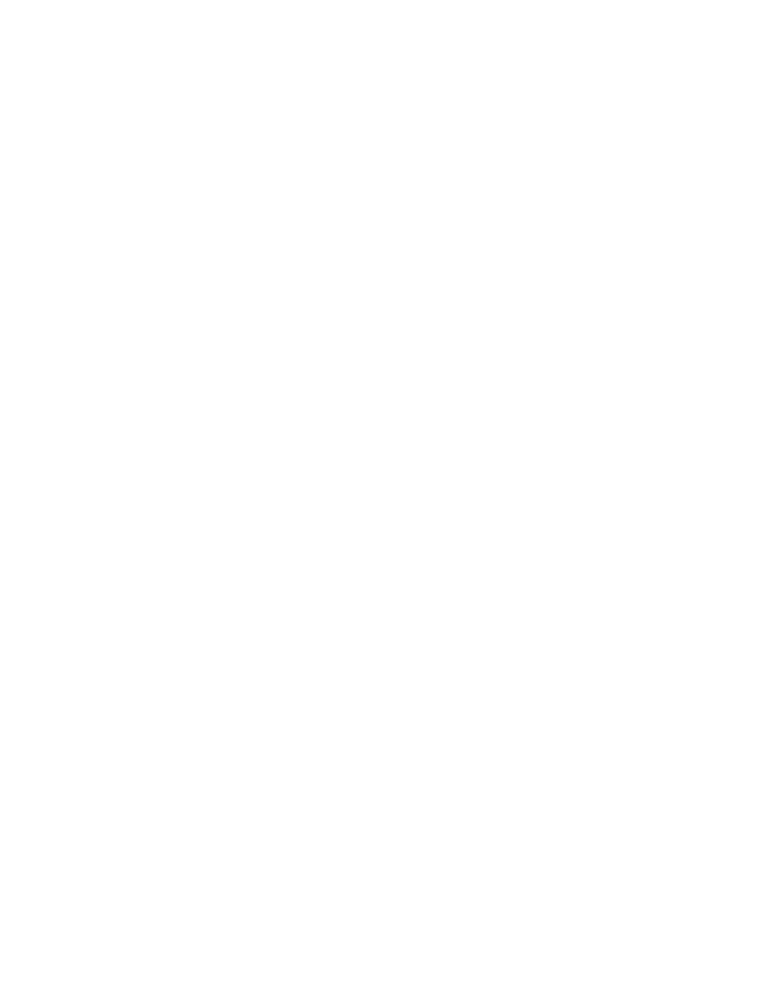
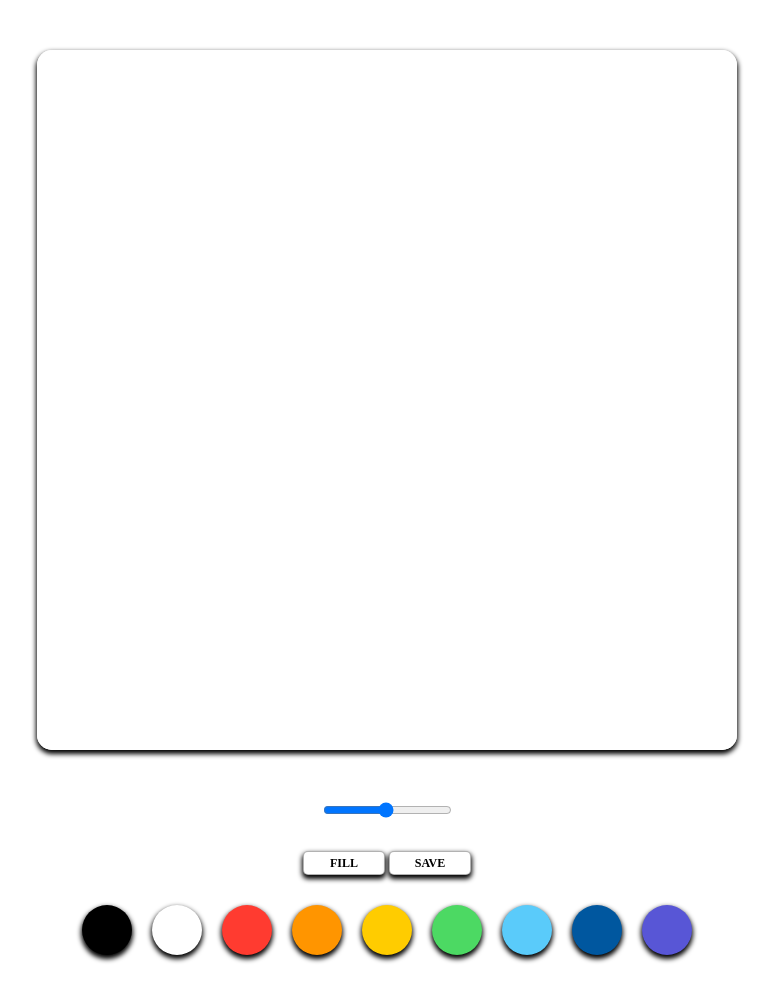
Before and after one commit to duddnrthd/paint, a plain HTML site: page index.html in a window 1280 px wide. Shown: the whole page, without its empty margins (253-1026 px from the left). Before the commit the page ends 800 px from the top, so only its background shows below. Drawn offline with Linux system fonts and the light colour scheme.

Commit message:
paint done

```diff
--- a/app.js
+++ b/app.js
@@ -0,0 +1,121 @@
+const canvas = document.getElementById("jsCanvas");
+const ctx = canvas.getContext("2d");
+const colors = document.getElementsByClassName("jsColors");
+const range = document.getElementById("jsRange");
+const mode = document.getElementById("jsMode");
+const saveBtn = document.getElementById("jsSave")
+
+const INITIAL_COLOR = "black";
+
+const CANVAS_WIDTH = 700;
+const CANVAS_HEIGHT = 700;
+
+ctx.fillStyle = "white";
+ctx.fillRect(0,0,CANVAS_WIDTH,CANVAS_HEIGHT);
+ctx.strokeStyle = INITIAL_COLOR;
+ctx.fillStyle = INITIAL_COLOR;
+
+ctx.lineWidth = 2.5;
+
+let painting = false;
+let filling = false;
+
+function startPainting(){
+    painting = true;
+}
+
+function onMousemove(event){
+    const x = event.offsetX;
+    const y = event.offsetY;
+    if(!painting){
+        ctx.beginPath();
+        ctx.moveTo(x,y);
+    } else{
+        ctx.lineTo(x, y);
+        ctx.stroke();
+    }
+}
+
+function stopPainting(){
+    painting = false;
+}
+
+function onMousedown(event){
+    startPainting();
+}
+
+function onMouseup(event){
+    stopPainting();
+}
+
+function onMouseleave(event){
+    stopPainting();
+}
+
+function handleCanvasClick(){
+    if(filling){
+    ctx.fillRect(0,0,CANVAS_WIDTH,CANVAS_HEIGHT);
+}
+}
+function handleRightClick(event){
+    event.preventDefault();
+}
+
+if(canvas){
+    canvas.addEventListener("mousemove", onMousemove);
+    canvas.addEventListener("mousedown", onMousedown);
+    canvas.addEventListener("mouseup", onMouseup);
+    canvas.addEventListener("mouseleave", onMouseleave);
+    canvas.addEventListener("click", handleCanvasClick);
+    canvas.addEventListener("contextmenu", handleRightClick)
+}
+
+
+function changeColor(event){
+    const color = event.target.style.backgroundColor;
+    ctx.strokeStyle = color;
+    ctx.fillStyle = color;
+}
+
+function handRangeChange(event){
+    const size = event.target.value;
+     ctx.lineWidth = size;
+
+
+}
+
+function handleSaveClick(){
+    const image = canvas.toDataURL("image/jpeg");
+    const link = document.createElement("a");
+    link.href = image;
+    link.download = "paintJS";
+    link.click();
+}
+
+
+function handleModeClick(){
+    if(filling === true){
+        filling = false;
+        mode.innerText = "Fill";
+    }
+    else{
+        filling = true;
+        mode.innerText = "Paint";
+
+    }
+}
+
+
+Array.from(colors).forEach(color => color.addEventListener("click", changeColor));
+
+if(range){
+    range.addEventListener("input", handRangeChange);
+}
+
+if(mode){
+    mode.addEventListener("click", handleModeClick);
+}
+
+if(saveBtn){
+    saveBtn.addEventListener("click", handleSaveClick);
+}
--- a/index.html
+++ b/index.html
@@ -3,9 +3,31 @@
 <head>
     <meta charset="UTF-8">
     <meta name="viewport" content="width=device-width, initial-scale=1.0">
-    <title>Document</title>
+    <link rel="stylesheet" href="style.css">
+    <title>paintjs</title>
 </head>
 <body>
-
+    <canvas id = "jsCanvas" class = "canvas"></canvas>
+    <div class="controls">
+        <div class="controls__range">
+            <input type="range" id="jsRange" min="0.1" max = "5.0" value = "2.5" step = "0.1"   />
+        </div>
+        <div class="controls__btns">
+            <button id="jsMode">Fill</button>
+            <button id="jsSave">Save</button>
+        </div>
+        <div class="controls__colors" id = "jsColors">
+            <div class="controls__color jsColors" style = "background-color : black;"></div>
+            <div class="controls__color jsColors" style = "background-color : white;""></div>
+            <div class="controls__color jsColors" style = "background-color : #FF3B30"></div>
+            <div class="controls__color jsColors" style = "background-color : #FF9500"></div>
+            <div class="controls__color jsColors" style = "background-color : #FFCC00"></div>
+            <div class="controls__color jsColors" style = "background-color : #4CD963"></div>
+            <div class="controls__color jsColors" style = "background-color : #5ACBFA"></div>
+            <div class="controls__color jsColors" style = "background-color : #00579F"></div>
+            <div class="controls__color jsColors" style = "background-color : #5856D6 "></div>
+        </div>
+    </div>
+    <script src = "app.js"></script>
 </body>
 </html>
--- /dev/null
+++ b/reset.css
@@ -0,0 +1,44 @@
+
+html, body, div, span, applet, object, iframe,
+h1, h2, h3, h4, h5, h6, p, blockquote, pre,
+a, abbr, acronym, address, big, cite, code,
+del, dfn, em, img, ins, kbd, q, s, samp,
+small, strike, strong, sub, sup, tt, var,
+b, u, i, center,
+dl, dt, dd, ol, ul, li,
+fieldset, form, label, legend,
+table, caption, tbody, tfoot, thead, tr, th, td,
+article, aside, canvas, details, embed,
+figure, figcaption, footer, header, hgroup,
+menu, nav, output, ruby, section, summary,
+time, mark, audio, video {
+	margin: 0;
+	padding: 0;
+	border: 0;
+	font-size: 100%;
+	font: inherit;
+	vertical-align: baseline;
+}
+/* HTML5 display-role reset for older browsers */
+article, aside, details, figcaption, figure,
+footer, header, hgroup, menu, nav, section {
+	display: block;
+}
+body {
+	line-height: 1;
+}
+ol, ul {
+	list-style: none;
+}
+blockquote, q {
+	quotes: none;
+}
+blockquote:before, blockquote:after,
+q:before, q:after {
+	content: '';
+	content: none;
+}
+table {
+	border-collapse: collapse;
+	border-spacing: 0;
+}
--- a/style.css
+++ b/style.css
@@ -0,0 +1,65 @@
+@import "reset.css";
+
+body{
+    background-color : whitesmoke
+    font-family: -apple-system, BlinkMacSystemFont, 'Segoe UI', Roboto, Oxygen, Ubuntu, Cantarell, 'Open Sans', 'Helvetica Neue', sans-serif;
+    display: flex;
+    flex-direction: column;
+    align-items: center;
+    padding: 50px 0px;
+}
+
+.canvas {
+    width : 700px;
+    height : 700px;
+    background-color: white;
+    border-radius: 15px;
+    box-shadow: 0px 3px 5px 1px #000000;
+}
+
+.controls__colors .controls__color {
+    width : 50px;
+    height : 50px;
+    box-shadow: 0px 3px 5px 1px #000000;
+    border-radius: 50%;
+    cursor: pointer;
+    margin : 0 10px;
+
+}
+
+.controls__colors{
+    display: flex;
+}
+
+.controls{
+    margin-top: 50px;
+    display: flex;
+    flex-direction: column;
+    align-items: center;
+}
+
+.controls .controls__btns {
+    margin-bottom: 30px;
+}
+
+.controls__btns button {
+    all : unset;
+    cursor : pointer;
+    background-color : white;
+    padding : 5px 0px;
+    width : 80px;
+    text-align: center;
+    border-radius : 5px;
+    box-shadow: 0px 3px 5px 1px #000000;
+    border: 1px solid rgba(0,0,0,0.3);
+    font-weight: 600;
+    font-size : 12px;
+    text-transform: uppercase;
+}
+
+.controls__btns button:active{
+    transform : scale(0.8);
+}
+.controls .controls__range{
+    margin-bottom : 30px;
+}
```
